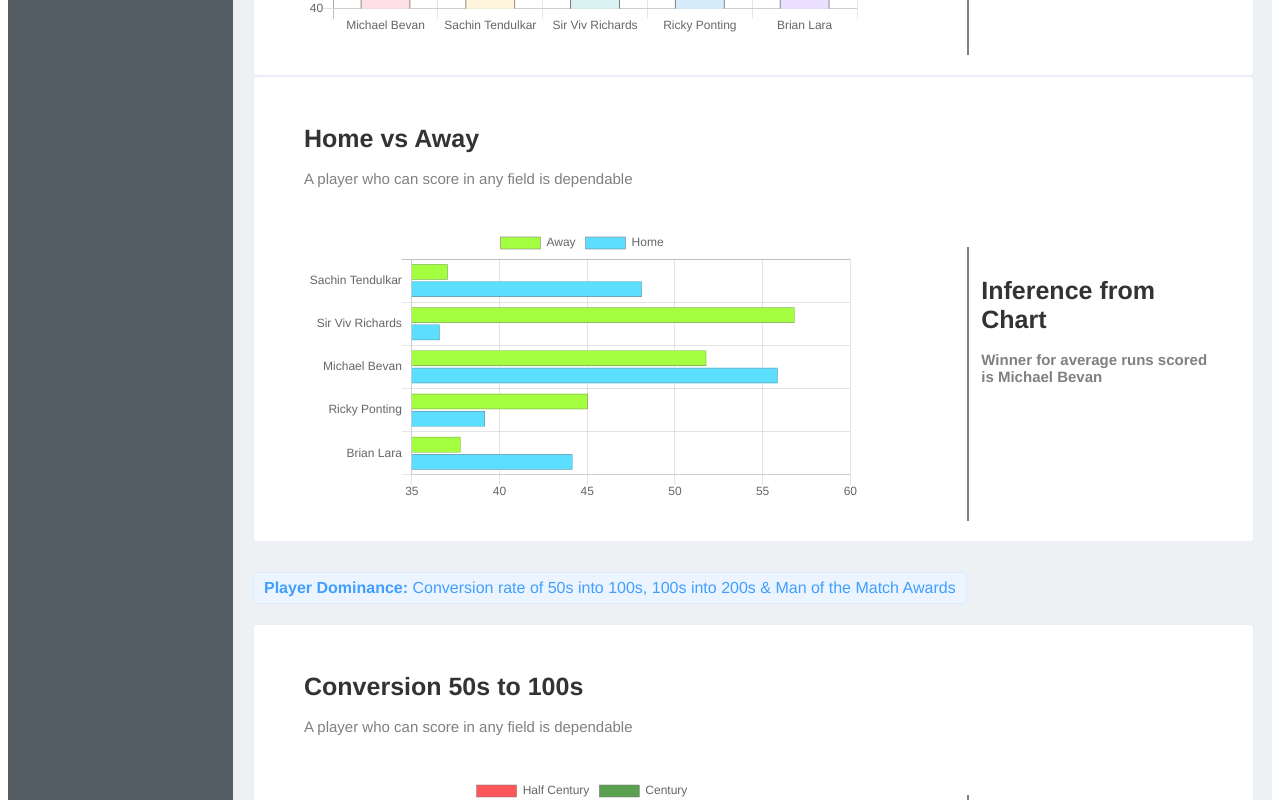
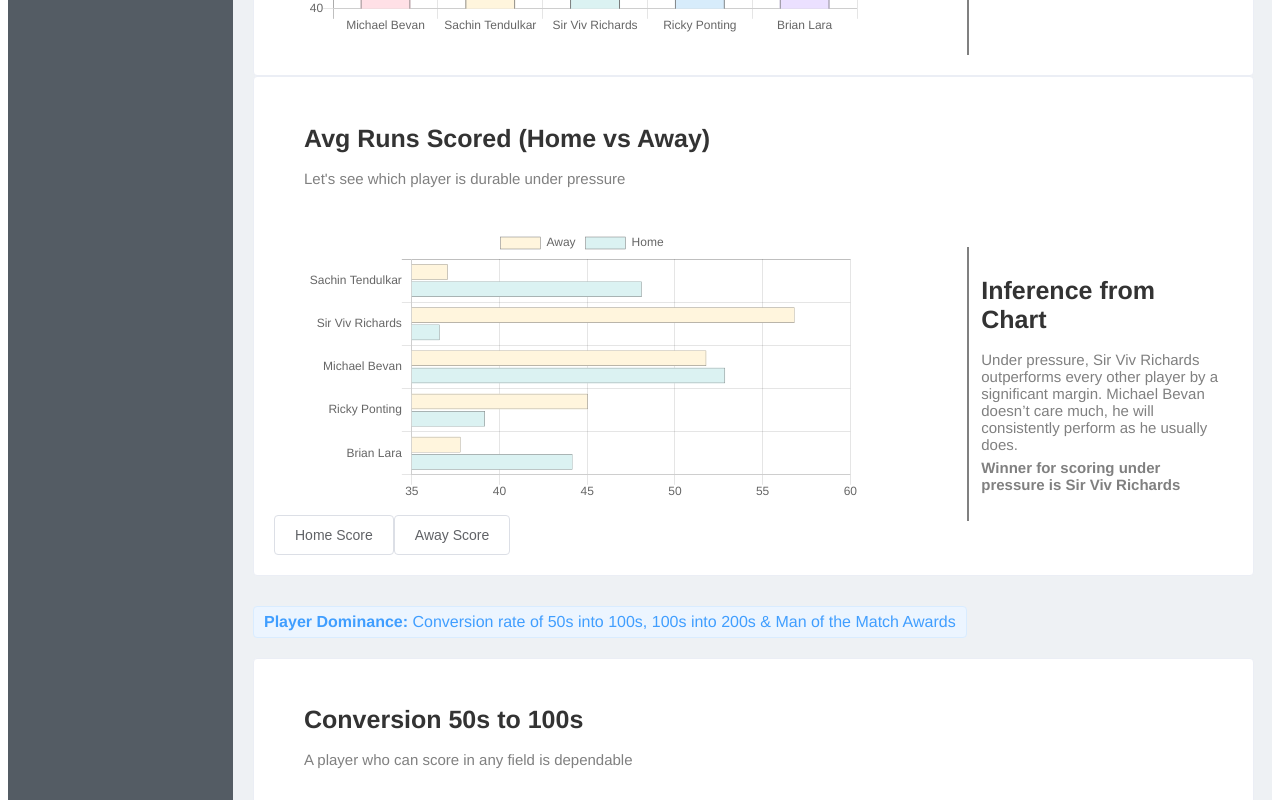
Before and after one commit to tapthoughts/worlds-greatest-cricketer, a Vue app: page /battingODI in a window 1280 px wide. Shown: the part 540-1340 px from the top of the page. Built offline with nearby package versions, Linux system fonts and the light colour scheme.

Commit message:
added home and away meaning-tooltips

```diff
--- a/json/locationbattingODI.json
+++ b/json/locationbattingODI.json
@@ -161,7 +161,7 @@
                 "fifties": 19,
                 "fours": 165,
                 "sixes": 6,
-                "avg": 55.86,
+                "avg": 52.86,
                 "strike_rate": 72.16,
                 "catches_taken": 35,
                 "stumps_taken": 0
--- a/src/views/BattingODI.vue
+++ b/src/views/BattingODI.vue
@@ -19,18 +19,35 @@
 
         <div class="card">
             <Chart
-            titleText="Home vs Away"
-            subTitleText="A player who can score in any field is dependable"
+            titleText="Avg Runs Scored (Home vs Away)"
+            subTitleText="Let's see which player is durable under pressure"
             chartType="horizontalBar"
             :chartData="HomeAwayScoreData.data"
             :chartOptions="HomeAwayScoreData.options"
             :parentStyle="chartContainerStyle"
             />
             <Inference
-            inference=""
-            winner="Michael Bevan"
-            titleText="average runs scored"
+            inference="Under pressure, Sir Viv Richards outperforms every other player by a significant margin. Michael Bevan doesn’t care much, he will consistently perform as he usually does."
+            winner="Sir Viv Richards"
+            titleText="scoring under pressure"
             />
+            <br/>
+            <el-popover
+              placement="top-start"
+              title="Home Score"
+              width="200"
+              trigger="hover"
+              content="Score of a player when he scores in the country of his nationality">
+              <el-button slot="reference">Home Score</el-button>
+            </el-popover>
+            <el-popover
+              placement="top-start"
+              title="Away Score"
+              width="200"
+              trigger="hover"
+              content="Score of a player when he scores in the country in whose oppsition he's playing">
+              <el-button slot="reference">Away Score</el-button>
+            </el-popover>
         </div>
 
         <el-tag class="tags bottomtags"><b>Player Dominance:</b> Conversion rate of 50s into 100s, 100s into 200s & Man of the Match Awards </el-tag>
@@ -291,14 +308,14 @@ export default {
         {
           label: 'Away',
           data: homeAwayScoreData.map(t => t.awayAvg),
-          backgroundColor: 'rgb(164, 255, 64)',
+          backgroundColor: 'rgb(255, 245, 221)',
           borderWidth: 0.5,
           borderColor: '#777'
       },
       {
         label: 'Home',
         data: homeAwayScoreData.map(t => t.homeAvg),
-        backgroundColor: 'rgb(92, 222, 255)',
+        backgroundColor: 'rgb(219, 242, 242)',
         borderWidth: 0.5,
         borderColor: '#777'
       }]
@@ -318,14 +335,14 @@ export default {
         {
           label: 'Half Century',
           data: conversionToCenturyData.map(t => t.fifties),
-          backgroundColor: 'rgb(255, 87, 89)',
+          backgroundColor: 'rgb(255, 224, 230)',
           borderWidth: 0.5,
           borderColor: '#777'
         },
         {
           label: 'Century',
           data: conversionToCenturyData.map(t => t.hundreds),
-          backgroundColor: 'rgb(89, 161, 79)',
+          backgroundColor: 'rgb(215, 236, 251)',
           borderWidth: 0.5,
           borderColor: '#777'
         }
```
